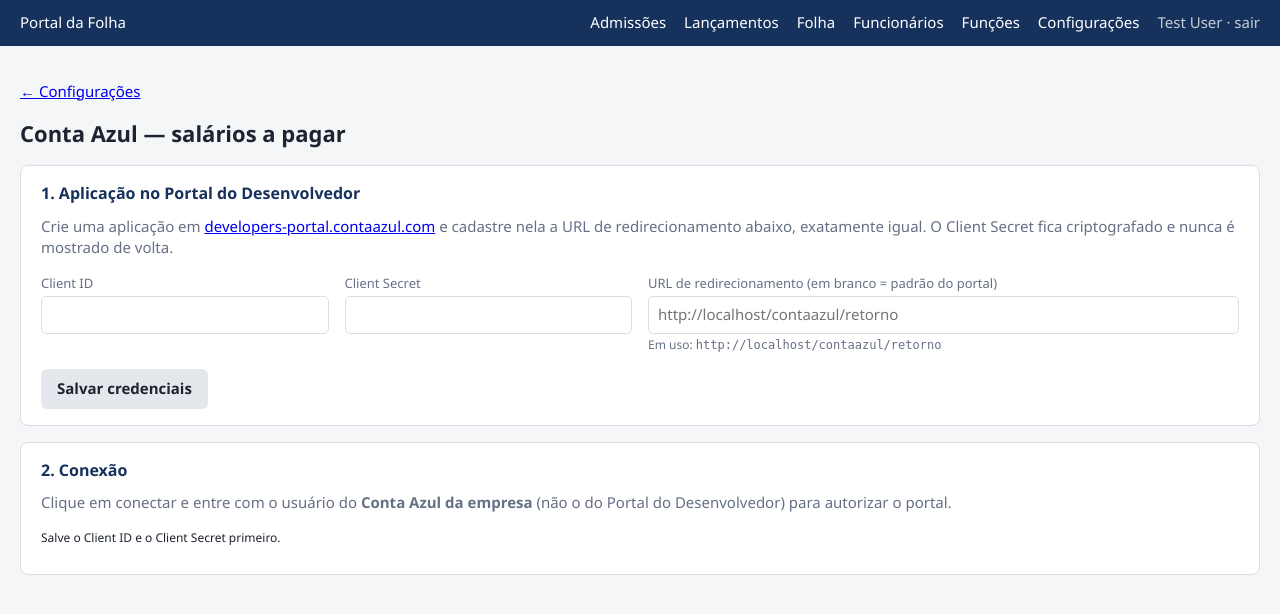
After one commit to wesleylourenco1/portal-folha-dominio, a Laravel app: page /contaazul in a window 1280 px wide. The commit adds this page. Shown: the top 614 px of the page. Run offline with Laravel 12, Linux system fonts and the light colour scheme; a user stored in the database is signed in; data comes from the database, SQL or seed files in the repository; tables that the repository leaves empty hold one stand-in row (values such as "Sample post").

Commit message:
Conta Azul: lança o líquido da folha e do adiantamento como conta a pagar (API v2, OAuth 2.0)

```diff
--- /dev/null
+++ b/portal/app/Http/Controllers/ContaAzulController.php
@@ -0,0 +1,105 @@
+<?php
+
+namespace App\Http\Controllers;
+
+use App\Models\Configuracao;
+use App\Models\Folha;
+use App\Services\ContaAzul;
+use Illuminate\Http\Request;
+use Illuminate\Support\Str;
+
+class ContaAzulController extends Controller
+{
+    public function index(ContaAzul $ca)
+    {
+        $listas = ['categorias' => [], 'contas' => [], 'fornecedores' => []];
+        $erro = null;
+        if ($ca->conectado()) {
+            try {
+                $listas = ['categorias' => $ca->categoriasDespesa(), 'contas' => $ca->contasFinanceiras(), 'fornecedores' => $ca->fornecedores()];
+            } catch (\Throwable $e) {
+                $erro = $e->getMessage();
+            }
+        }
+
+        return view('contaazul', $listas + [
+            'v' => collect(ContaAzul::CONFIG)->mapWithKeys(fn ($c) => [$c => Configuracao::ler($c, '')])->all(),
+            'redirect' => ContaAzul::redirectUri(),
+            'temSecret' => Configuracao::tem('contaazul_client_secret'),
+            'configurado' => $ca->configurado(), 'conectado' => $ca->conectado(),
+            'pendencias' => $ca->pendencias(), 'erroApi' => $erro,
+        ]);
+    }
+
+    public function salvar(Request $request, ContaAzul $ca)
+    {
+        $request->validate(['contaazul_redirect_uri' => 'nullable|url']);
+        $valores = $request->only(ContaAzul::CONFIG);
+        if ($request->filled('contaazul_client_secret')) {
+            $valores['contaazul_client_secret'] = $request->input('contaazul_client_secret');
+        }
+        Configuracao::salvar(array_map(fn ($v) => $v === null ? '' : $v, $valores));
+
+        try {
+            if ($request->input('acao') === 'criar_fornecedor') {
+                $f = $ca->criarFornecedor(trim((string) $request->input('novo_fornecedor')) ?: 'Folha de Pagamento');
+                Configuracao::salvar(['contaazul_fornecedor_id' => $f['id'], 'contaazul_fornecedor_nome' => $f['nome']]);
+
+                return redirect()->route('contaazul')->with('mensagem', "Fornecedor \"{$f['nome']}\" criado no Conta Azul e selecionado.");
+            }
+        } catch (\Throwable $e) {
+            return redirect()->route('contaazul')->withErrors(['contaazul' => $e->getMessage()]);
+        }
+
+        return redirect()->route('contaazul')->with('mensagem', 'Configurações do Conta Azul salvas.');
+    }
+
+    public function conectar(Request $request, ContaAzul $ca)
+    {
+        if (! $ca->configurado()) {
+            return redirect()->route('contaazul')->withErrors(['contaazul' => 'Informe o Client ID e o Client Secret primeiro.']);
+        }
+        $state = Str::random(40);
+        $request->session()->put('contaazul_state', $state);
+
+        return redirect()->away($ca->urlAutorizacao($state));
+    }
+
+    public function retorno(Request $request, ContaAzul $ca)
+    {
+        $esperado = $request->session()->pull('contaazul_state');
+        if (! $esperado || ! hash_equals($esperado, (string) $request->query('state'))) {
+            return redirect()->route('contaazul')->withErrors(['contaazul' => 'Retorno do Conta Azul inválido (state não confere). Tente conectar de novo.']);
+        }
+        if (! $request->filled('code')) {
+            return redirect()->route('contaazul')->withErrors(['contaazul' => 'O Conta Azul não autorizou: '.$request->query('error', 'sem código')]);
+        }
+        try {
+            $ca->trocarCodigo((string) $request->query('code'));
+        } catch (\Throwable $e) {
+            return redirect()->route('contaazul')->withErrors(['contaazul' => $e->getMessage()]);
+        }
+
+        return redirect()->route('contaazul')->with('mensagem', 'Conta Azul conectado. Agora escolha fornecedor, conta e categorias.');
+    }
+
+    public function desconectar(ContaAzul $ca)
+    {
+        $ca->desconectar();
+
+        return redirect()->route('contaazul')->with('mensagem', 'Conta Azul desconectado do portal.');
+    }
+
+    public function enviarFolha(Request $request, Folha $folha, ContaAzul $ca)
+    {
+        $request->validate(['vencimento' => 'required|date_format:Y-m-d']);
+        $venc = \Carbon\Carbon::createFromFormat('Y-m-d', $request->input('vencimento'))->format('d/m/Y');
+        try {
+            $ca->enviarFolha($folha, $venc, $request->user()->name);
+        } catch (\Throwable $e) {
+            return redirect()->route('folha.show', $folha)->withErrors(['contaazul' => $e->getMessage()]);
+        }
+
+        return redirect()->route('folha.show', $folha)->with('mensagem', 'Conta a pagar criada no Conta Azul.');
+    }
+}
--- a/portal/app/Http/Controllers/FolhaController.php
+++ b/portal/app/Http/Controllers/FolhaController.php
@@ -67,7 +67,10 @@ class FolhaController extends Controller
 
     public function show(Folha $folha)
     {
-        return view('folha.show', ['f' => $folha, 'd' => $folha->dados]);
+        $ca = app(\App\Services\ContaAzul::class);
+
+        return view('folha.show', ['f' => $folha, 'd' => $folha->dados,
+            'caConectado' => $ca->conectado(), 'caPendencias' => $ca->conectado() ? $ca->pendencias() : []]);
     }
 
     public function pdf(Request $request, Folha $folha, string $tipo)
--- a/portal/app/Models/Configuracao.php
+++ b/portal/app/Models/Configuracao.php
@@ -17,7 +17,14 @@ class Configuracao extends Model
     protected $keyType = 'string';
     protected $fillable = ['chave', 'valor', 'segredo'];
 
-    public const SEGREDOS = ['ia_chave', 'smtp_senha', 'dominio_senha'];
+    public const SEGREDOS = ['ia_chave', 'smtp_senha', 'dominio_senha',
+        'contaazul_client_secret', 'contaazul_access_token', 'contaazul_refresh_token'];
+
+    /** Apaga chaves (inclusive segredos), ex.: desconectar uma integração. */
+    public static function apagar(array $chaves): void
+    {
+        static::whereIn('chave', $chaves)->delete();
+    }
 
     public static function ler(string $chave, ?string $padrao = null): ?string
     {
--- /dev/null
+++ b/portal/app/Services/ContaAzul.php
@@ -0,0 +1,205 @@
+<?php
+
+namespace App\Services;
+
+use App\Models\Configuracao;
+use App\Models\Folha;
+use Illuminate\Support\Facades\Cache;
+use Illuminate\Support\Facades\Http;
+use RuntimeException;
+
+/**
+ * Integração com a API v2 do Conta Azul (OAuth 2.0, authorization code).
+ * Docs: https://developers.contaazul.com — contas a pagar em POST /v1/financeiro/contas-a-pagar.
+ * Tokens ficam criptografados na tabela configuracoes; o refresh_token muda a cada renovação.
+ */
+class ContaAzul
+{
+    public const AUTORIZAR = 'https://login.contaazul.com/#/oauth/authorize';
+    public const TOKEN = 'https://api-v2.contaazul.com/oauth/token';
+    public const API = 'https://api-v2.contaazul.com';
+    public const ESCOPO = 'openid profile aws.cognito.signin.user.admin';
+
+    public const CONFIG = ['contaazul_client_id', 'contaazul_redirect_uri', 'contaazul_fornecedor_id', 'contaazul_fornecedor_nome',
+        'contaazul_conta_financeira', 'contaazul_categoria_folha', 'contaazul_categoria_adiantamento'];
+
+    public static function redirectUri(): string
+    {
+        return Configuracao::ler('contaazul_redirect_uri') ?: route('contaazul.retorno');
+    }
+
+    public function configurado(): bool
+    {
+        return Configuracao::ler('contaazul_client_id') && Configuracao::tem('contaazul_client_secret');
+    }
+
+    public function conectado(): bool
+    {
+        return Configuracao::tem('contaazul_refresh_token');
+    }
+
+    /** Falta escolher algo para conseguir lançar? Retorna a lista do que falta. */
+    public function pendencias(): array
+    {
+        $rotulos = ['contaazul_fornecedor_id' => 'fornecedor', 'contaazul_conta_financeira' => 'conta financeira',
+            'contaazul_categoria_folha' => 'categoria da folha', 'contaazul_categoria_adiantamento' => 'categoria do adiantamento'];
+
+        return array_values(array_filter($rotulos, fn ($c) => ! Configuracao::ler($c), ARRAY_FILTER_USE_KEY));
+    }
+
+    public function urlAutorizacao(string $state): string
+    {
+        return self::AUTORIZAR.'?'.http_build_query([
+            'response_type' => 'code', 'client_id' => Configuracao::ler('contaazul_client_id'),
+            'redirect_uri' => self::redirectUri(), 'state' => $state, 'scope' => self::ESCOPO,
+        ]);
+    }
+
+    public function trocarCodigo(string $code): void
+    {
+        $this->pedirToken(['grant_type' => 'authorization_code', 'code' => $code, 'redirect_uri' => self::redirectUri()]);
+    }
+
+    public function desconectar(): void
+    {
+        Configuracao::apagar(['contaazul_access_token', 'contaazul_refresh_token', 'contaazul_token_expira']);
+    }
+
+    private function pedirToken(array $form): void
+    {
+        $r = Http::asForm()->timeout(30)
+            ->withBasicAuth((string) Configuracao::ler('contaazul_client_id'), (string) Configuracao::ler('contaazul_client_secret'))
+            ->post(self::TOKEN, $form);
+        if (! $r->successful() || ! $r->json('access_token')) {
+            $erro = $r->json('error_description') ?: $r->json('error') ?: 'HTTP '.$r->status();
+            if (in_array($r->json('error_subtype'), ['access_revoked', 'invalid_refresh_token'], true)) {
+                $this->desconectar();
+                $erro .= ' Conecte o Conta Azul novamente.';
+            }
+            throw new RuntimeException('Conta Azul recusou a autenticação: '.$erro);
+        }
+        Configuracao::salvar([
+            'contaazul_access_token' => $r->json('access_token'),
+            'contaazul_refresh_token' => $r->json('refresh_token'),
+            'contaazul_token_expira' => (string) (time() + (int) $r->json('expires_in', 3600) - 120),
+        ]);
+    }
+
+    /** access_token válido; renova com o refresh_token quando vence (com trava, pois o refresh só vale uma vez). */
+    private function token(): string
+    {
+        if (! $this->conectado()) {
+            throw new RuntimeException('Conta Azul não conectado. Conecte em Configurações > Conta Azul.');
+        }
+
+        return Cache::lock('contaazul_token', 30)->block(25, function () {
+            if ((int) Configuracao::ler('contaazul_token_expira', '0') <= time() || ! Configuracao::tem('contaazul_access_token')) {
+                $this->pedirToken(['grant_type' => 'refresh_token', 'refresh_token' => Configuracao::ler('contaazul_refresh_token')]);
+            }
+
+            return (string) Configuracao::ler('contaazul_access_token');
+        });
+    }
+
+    private function chamar(string $metodo, string $caminho, array $dados = []): array
+    {
+        $req = Http::withToken($this->token())->acceptJson()->timeout(60);
+        $r = $metodo === 'get' ? $req->get(self::API.$caminho, $dados) : $req->post(self::API.$caminho, $dados);
+        if ($r->status() === 429) {
+            throw new RuntimeException('Conta Azul: muitas requisições, tente de novo em alguns minutos.');
+        }
+        if (! $r->successful()) {
+            $erro = $r->json('error') ?: $r->json('message') ?: mb_substr($r->body(), 0, 300);
+            throw new RuntimeException('Conta Azul respondeu '.$r->status().': '.(is_string($erro) ? $erro : json_encode($erro, JSON_UNESCAPED_UNICODE)));
+        }
+
+        return $r->json() ?? [];
+    }
+
+    public function categoriasDespesa(): array
+    {
+        $itens = $this->chamar('get', '/v1/categorias', ['tipo' => 'DESPESA', 'pagina' => 1, 'tamanho_pagina' => 500])['itens'] ?? [];
+
+        return collect($itens)->map(fn ($c) => ['id' => $c['id'], 'nome' => $c['nome']])->sortBy('nome')->values()->all();
+    }
+
+    public function contasFinanceiras(): array
+    {
+        $itens = $this->chamar('get', '/v1/conta-financeira', ['pagina' => 1, 'tamanho_pagina' => 100, 'apenas_ativo' => 'true'])['itens'] ?? [];
+
+        return collect($itens)->map(fn ($c) => ['id' => $c['id'], 'nome' => trim($c['nome'].' '.($c['banco'] ?? ''))])->values()->all();
+    }
+
+    public function fornecedores(): array
+    {
+        $itens = $this->chamar('get', '/v1/pessoas', ['tipo_perfil' => 'Fornecedor', 'pagina' => 1, 'tamanho_pagina' => 500])['items'] ?? [];
+
+        return collect($itens)->map(fn ($p) => ['id' => $p['id'], 'nome' => $p['nome']])->sortBy('nome')->values()->all();
+    }
+
+    /** Cria o fornecedor genérico usado nos lançamentos da folha (CNPJ da própria empresa, se houver). */
+    public function criarFornecedor(string $nome, ?string $cnpj = null): array
+    {
+        $corpo = ['nome' => $nome, 'tipo_pessoa' => 'Jurídica', 'perfis' => [['tipo_perfil' => 'Fornecedor']],
+            'observacao' => 'Criado pelo Portal da Folha para lançar salários e adiantamentos.'];
+        if ($cnpj) {
+            $corpo['cnpj'] = $cnpj;
+        }
+        $p = $this->chamar('post', '/v1/pessoas', $corpo);
+
+        return ['id' => $p['id'], 'nome' => $p['nome'] ?? $nome];
+    }
+
+    /** Monta o corpo da conta a pagar com o líquido total da folha. $vencimento em DD/MM/AAAA. */
+    public static function payload(Folha $folha, string $vencimento): array
+    {
+        $valor = round((float) ($folha->dados['total_liquido'] ?? 0), 2);
+        $conta = (string) Configuracao::ler('contaazul_conta_financeira');
+        $categoria = (string) Configuracao::ler($folha->ehAdiantamento() ? 'contaazul_categoria_adiantamento' : 'contaazul_categoria_folha');
+        [$d, $m, $a] = explode('/', $vencimento);
+        [$cm, $ca] = explode('/', $folha->competencia);
+        $qtd = count($folha->dados['funcionarios'] ?? []);
+
+        return [
+            'descricao' => $folha->descricaoContaAzul(),
+            'data_competencia' => "{$ca}-{$cm}-01",
+            'valor' => $valor,
+            'conta_financeira' => $conta,
+            'id_fornecedor' => (string) Configuracao::ler('contaazul_fornecedor_id'),
+            'referencia_externa' => 'portal-folha-'.$folha->id,
+            'observacao' => "Líquido total de {$qtd} funcionário(s) - {$folha->calculo} {$folha->competencia}. Lançado pelo Portal da Folha.",
+            'rateio' => [['id_categoria' => $categoria, 'valor' => $valor]],
+            'condicao_pagamento' => ['parcelas' => [[
+                'descricao' => 'Parcela única',
+                'data_vencimento' => "{$a}-{$m}-{$d}",
+                'conta_financeira' => $conta,
+                'detalhe_valor' => ['valor_bruto' => $valor],
+            ]]],
+        ];
+    }
+
+    /** Lança a folha como conta a pagar. Nunca lança duas vezes a mesma folha. */
+    public function enviarFolha(Folha $folha, string $vencimento, string $usuario): Folha
+    {
+        return Cache::lock('contaazul_folha_'.$folha->id, 60)->block(30, function () use ($folha, $vencimento, $usuario) {
+            $folha->refresh();
+            if ($folha->contaazul_id) {
+                throw new RuntimeException('Esta folha já foi lançada no Conta Azul em '.$folha->contaazul_enviado_em?->format('d/m/Y H:i').'.');
+            }
+            if ($falta = $this->pendencias()) {
+                throw new RuntimeException('Configure no Conta Azul: '.implode(', ', $falta).'.');
+            }
+            if ((float) ($folha->dados['total_liquido'] ?? 0) <= 0) {
+                throw new RuntimeException('Folha sem líquido a pagar.');
+            }
+            $corpo = self::payload($folha, $vencimento);
+            $criado = $this->chamar('post', '/v1/financeiro/contas-a-pagar', $corpo);
+            $folha->update([
+                'contaazul_id' => $criado['id'] ?? 'sem-id', 'contaazul_valor' => $corpo['valor'], 'contaazul_vencimento' => $vencimento,
+                'contaazul_enviado_em' => now(), 'contaazul_enviado_por' => $usuario,
+            ]);
+
+            return $folha;
+        });
+    }
+}
--- a/portal/resources/views/configuracoes.blade.php
+++ b/portal/resources/views/configuracoes.blade.php
@@ -53,6 +53,12 @@
   </div>
 
   <div class="card">
+    <h2 style="margin-top:0">Conta Azul</h2>
+    <p style="color:var(--mut);margin-top:0">Lança o líquido de cada folha (adiantamento e mensal) como conta a pagar.</p>
+    <a class="btn" href="{{ route('contaazul') }}">Configurar Conta Azul →</a>
+  </div>
+
+  <div class="card">
     <h2 style="margin-top:0">Agente da Domínio</h2>
     <p style="color:var(--mut);margin:0">O agente (máquina ou VM com a Domínio) se conecta ao portal com o <code>AGENTE_TOKEN</code> do arquivo <code>.env</code>
       — gere com <code>php artisan portal:token-agente</code>. Usuário e senha da Domínio ficam só na máquina do agente.</p>
--- /dev/null
+++ b/portal/resources/views/contaazul.blade.php
@@ -0,0 +1,80 @@
+@extends('layouts.app')
+@section('titulo', 'Conta Azul')
+@section('conteudo')
+<p><a href="{{ route('configuracoes') }}">← Configurações</a></p>
+<h1>Conta Azul — salários a pagar</h1>
+@if (session('mensagem'))<div class="msg ok">{{ session('mensagem') }}</div>@endif
+@if ($erroApi)<div class="msg erro">{{ $erroApi }}</div>@endif
+
+<form method="post" action="{{ route('contaazul.salvar') }}" autocomplete="off">@csrf
+  <div class="card">
+    <h2 style="margin-top:0">1. Aplicação no Portal do Desenvolvedor</h2>
+    <p style="color:var(--mut);margin-top:0">Crie uma aplicação em <a href="https://developers-portal.contaazul.com/" target="_blank" rel="noopener">developers-portal.contaazul.com</a>
+      e cadastre nela a URL de redirecionamento abaixo, exatamente igual. O Client Secret fica criptografado e nunca é mostrado de volta.</p>
+    <div class="grid">
+      <div><label>Client ID</label><input name="contaazul_client_id" value="{{ $v['contaazul_client_id'] }}"></div>
+      <div><label>Client Secret @if ($temSecret)<b style="color:var(--ok)">(salvo — deixe em branco para manter)</b>@endif</label>
+        <input type="password" name="contaazul_client_secret" autocomplete="new-password"></div>
+      <div style="grid-column:span 2"><label>URL de redirecionamento (em branco = padrão do portal)</label>
+        <input name="contaazul_redirect_uri" value="{{ $v['contaazul_redirect_uri'] }}" placeholder="{{ route('contaazul.retorno') }}">
+        <div class="dica" style="color:var(--mut)">Em uso: <code>{{ $redirect }}</code></div></div>
+    </div>
+    <p></p><button class="btn" name="acao" value="salvar">Salvar credenciais</button>
+  </div>
+
+  <div class="card">
+    <h2 style="margin-top:0">2. Conexão</h2>
+    @if ($conectado)
+      <p style="margin-top:0"><span class="tag verde">Conectado</span> O portal renova o acesso sozinho.</p>
+    @else
+      <p style="margin-top:0;color:var(--mut)">Clique em conectar e entre com o usuário do <b>Conta Azul da empresa</b> (não o do Portal do Desenvolvedor) para autorizar o portal.</p>
+      @if ($configurado)<a class="btn ok" href="{{ route('contaazul.conectar') }}">Conectar ao Conta Azul</a>
+      @else<p class="dica">Salve o Client ID e o Client Secret primeiro.</p>@endif
+    @endif
+  </div>
+
+  @if ($conectado)
+  <div class="card">
+    <h2 style="margin-top:0">3. Onde lançar</h2>
+    <p style="color:var(--mut);margin-top:0">Cada folha vira <b>uma conta a pagar com o líquido total</b>: adiantamento vence no dia configurado, folha mensal no 5º dia útil do mês seguinte (dá para mudar a data na hora de enviar).</p>
+    <div class="grid">
+      <div><label>Fornecedor</label>
+        <select name="contaazul_fornecedor_id" id="fornecedor">
+          <option value="">— selecione —</option>
+          @foreach ($fornecedores as $f)<option value="{{ $f['id'] }}" @selected($v['contaazul_fornecedor_id'] === $f['id'])>{{ $f['nome'] }}</option>@endforeach
+        </select>
+        <input type="hidden" name="contaazul_fornecedor_nome" id="fornecedor_nome" value="{{ $v['contaazul_fornecedor_nome'] }}"></div>
+      <div><label>Conta financeira (de onde sai o pagamento)</label>
+        <select name="contaazul_conta_financeira">
+          <option value="">— selecione —</option>
+          @foreach ($contas as $c)<option value="{{ $c['id'] }}" @selected($v['contaazul_conta_financeira'] === $c['id'])>{{ $c['nome'] }}</option>@endforeach
+        </select></div>
+      <div><label>Categoria da folha mensal</label>
+        <select name="contaazul_categoria_folha">
+          <option value="">— selecione —</option>
+          @foreach ($categorias as $c)<option value="{{ $c['id'] }}" @selected($v['contaazul_categoria_folha'] === $c['id'])>{{ $c['nome'] }}</option>@endforeach
+        </select></div>
+      <div><label>Categoria do adiantamento</label>
+        <select name="contaazul_categoria_adiantamento">
+          <option value="">— selecione —</option>
+          @foreach ($categorias as $c)<option value="{{ $c['id'] }}" @selected($v['contaazul_categoria_adiantamento'] === $c['id'])>{{ $c['nome'] }}</option>@endforeach
+        </select></div>
+    </div>
+    <p></p><button class="btn pri" name="acao" value="salvar">Salvar escolhas</button>
+    <div style="margin-top:14px;display:flex;gap:8px;align-items:end;flex-wrap:wrap">
+      <div style="max-width:300px"><label>Não tem um fornecedor para a folha? Criar:</label><input name="novo_fornecedor" value="Folha de Pagamento"></div>
+      <button class="btn" name="acao" value="criar_fornecedor">Criar fornecedor no Conta Azul</button>
+    </div>
+  </div>
+  @endif
+</form>
+@if ($conectado)
+<form method="post" action="{{ route('contaazul.desconectar') }}" onsubmit="return confirm('Desconectar o Conta Azul do portal?')">@csrf
+  <button class="btn err">Desconectar</button>
+</form>
+@endif
+<script>
+  const f = document.getElementById('fornecedor');
+  if (f) f.addEventListener('change', () => document.getElementById('fornecedor_nome').value = f.value ? f.options[f.selectedIndex].text : '');
+</script>
+@endsection
--- a/portal/routes/web.php
+++ b/portal/routes/web.php
@@ -2,6 +2,7 @@
 
 use App\Http\Controllers\AdmissaoController;
 use App\Http\Controllers\ConfiguracaoController;
+use App\Http\Controllers\ContaAzulController;
 use App\Http\Controllers\FolhaController;
 use App\Http\Controllers\FuncaoController;
 use App\Http\Controllers\FuncionarioController;
@@ -42,6 +43,13 @@ Route::middleware('auth')->group(function () {
     Route::post('/funcoes', [FuncaoController::class, 'salvar'])->name('funcoes.salvar');
     Route::post('/funcoes/{funcao}/excluir', [FuncaoController::class, 'excluir'])->name('funcoes.excluir');
 
+    Route::post('/folha/{folha}/contaazul', [ContaAzulController::class, 'enviarFolha'])->name('folha.contaazul');
+    Route::get('/contaazul', [ContaAzulController::class, 'index'])->name('contaazul');
+    Route::post('/contaazul', [ContaAzulController::class, 'salvar'])->name('contaazul.salvar');
+    Route::get('/contaazul/conectar', [ContaAzulController::class, 'conectar'])->name('contaazul.conectar');
+    Route::get('/contaazul/retorno', [ContaAzulController::class, 'retorno'])->name('contaazul.retorno');
+    Route::post('/contaazul/desconectar', [ContaAzulController::class, 'desconectar'])->name('contaazul.desconectar');
+
     Route::get('/configuracoes', [ConfiguracaoController::class, 'index'])->name('configuracoes');
     Route::post('/configuracoes', [ConfiguracaoController::class, 'salvar'])->name('configuracoes.salvar');
 });
```
Also changed, not shown: ROADMAP.md (+2 -1 lines), docs/contaazul.md (added, +30 -0 lines), portal/app/Models/Folha.php (+29 -2 lines), portal/resources/views/folha/show.blade.php (+25 -0 lines), portal/tests/Feature/ContaAzulTest.php (added, +140 -0 lines), portal/database/migrations/2026_11_13_000002_add_contaazul_to_folhas.php (added).
